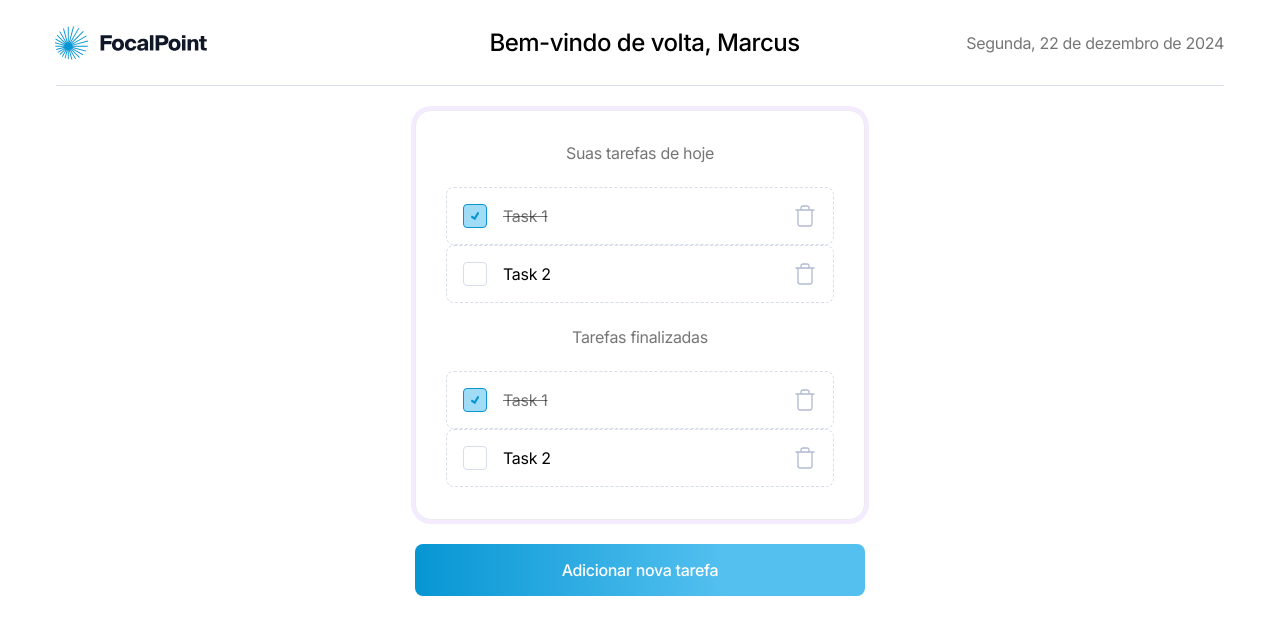
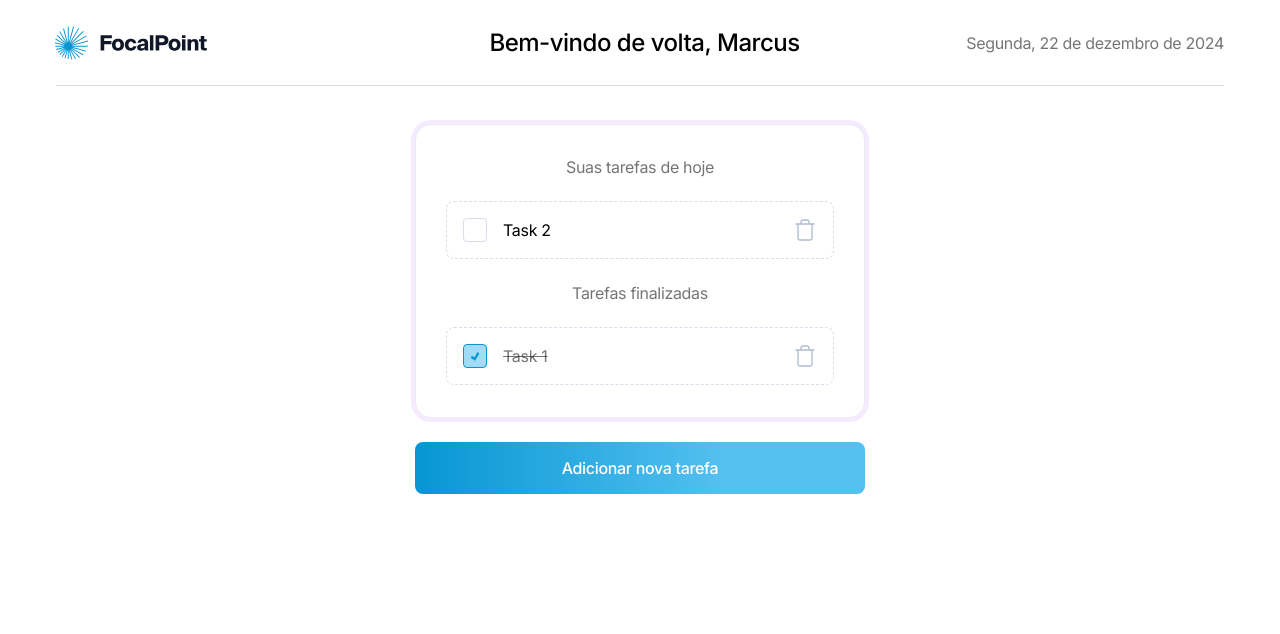
Before and after one commit to alex-yudi/legaplan-teste, a Next.js app: page / in a window 1280 px wide. Shown: the top 634 px of the page. Built offline with nearby package versions, Linux system fonts and the light colour scheme.

Commit message:
fix: fixed population of tasks and style of task list

```diff
--- a/src/app/components/TodoList/index.tsx
+++ b/src/app/components/TodoList/index.tsx
@@ -24,6 +24,9 @@ const mocTasks: task[] = [
 export default function TodoList() {
     const [listOfTasks, setListOfTasks] = useState<task[]>(mocTasks)
 
+    const listTasksOpened = listOfTasks.filter((task) => !task.checked)
+    const listTasksClosed = listOfTasks.filter((task) => task.checked)
+
     const handleOnChange: ChangeEventHandler<HTMLInputElement> = (e) => {
         console.log(e.target.checked)
     }
@@ -36,7 +39,7 @@ export default function TodoList() {
                 </span>
                 <div className="task-list">
                     {
-                        listOfTasks.map((task) => (
+                        listTasksOpened.map((task) => (
                             <Task
                                 key={task.title}
                                 value={task}
@@ -51,7 +54,7 @@ export default function TodoList() {
                 </span>
                 <div className="task-list tasks-dones">
                     {
-                        listOfTasks.map((task) => (
+                        listTasksClosed.map((task) => (
                             <Task
                                 key={task.title}
                                 value={task}
--- a/src/app/components/TodoList/styles.css
+++ b/src/app/components/TodoList/styles.css
@@ -4,6 +4,7 @@
     align-items: center;
 
     margin: auto;
+    margin-top: 2.4rem;
     width: 28.125rem;
 
     gap: 1.5rem;
--- a/src/app/globals.css
+++ b/src/app/globals.css
@@ -6,4 +6,6 @@
 
 body {
   padding: 0 3.5rem;
+
+  padding-bottom: 7.7rem;
 }
```
